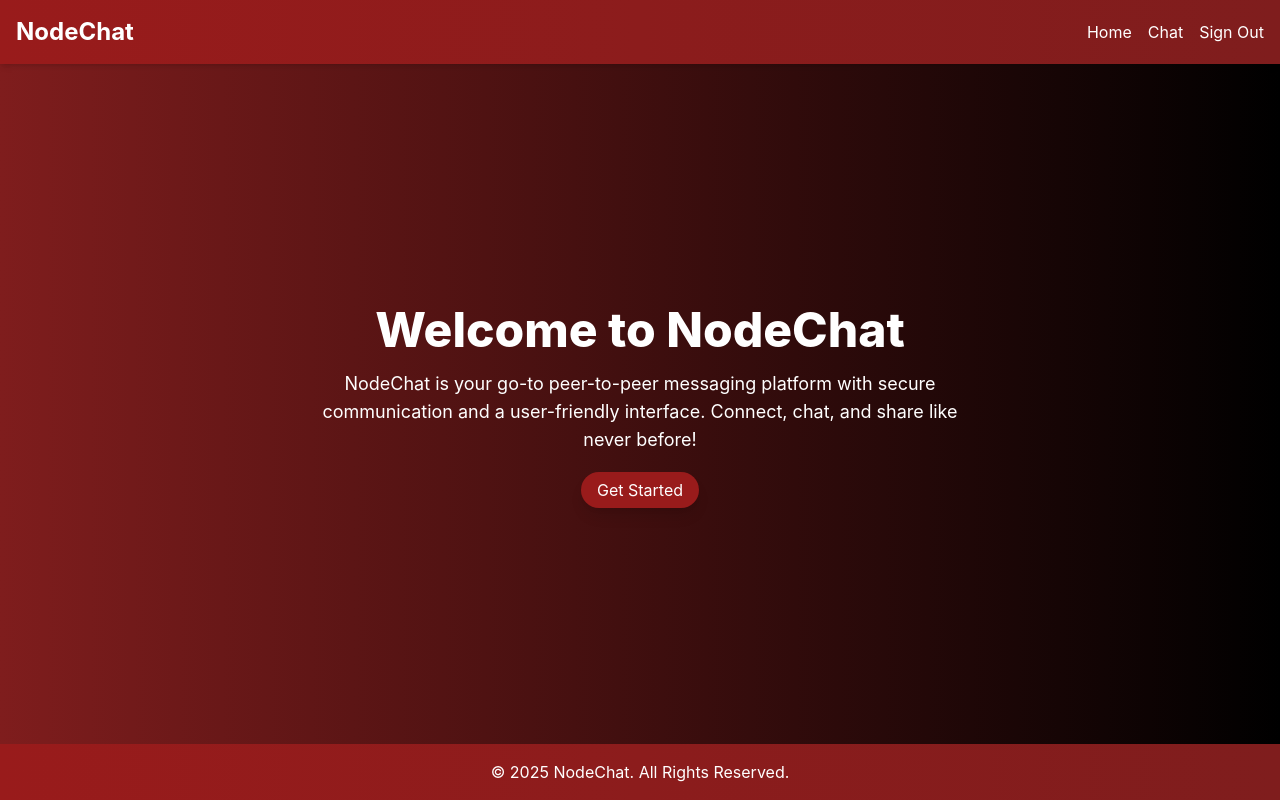
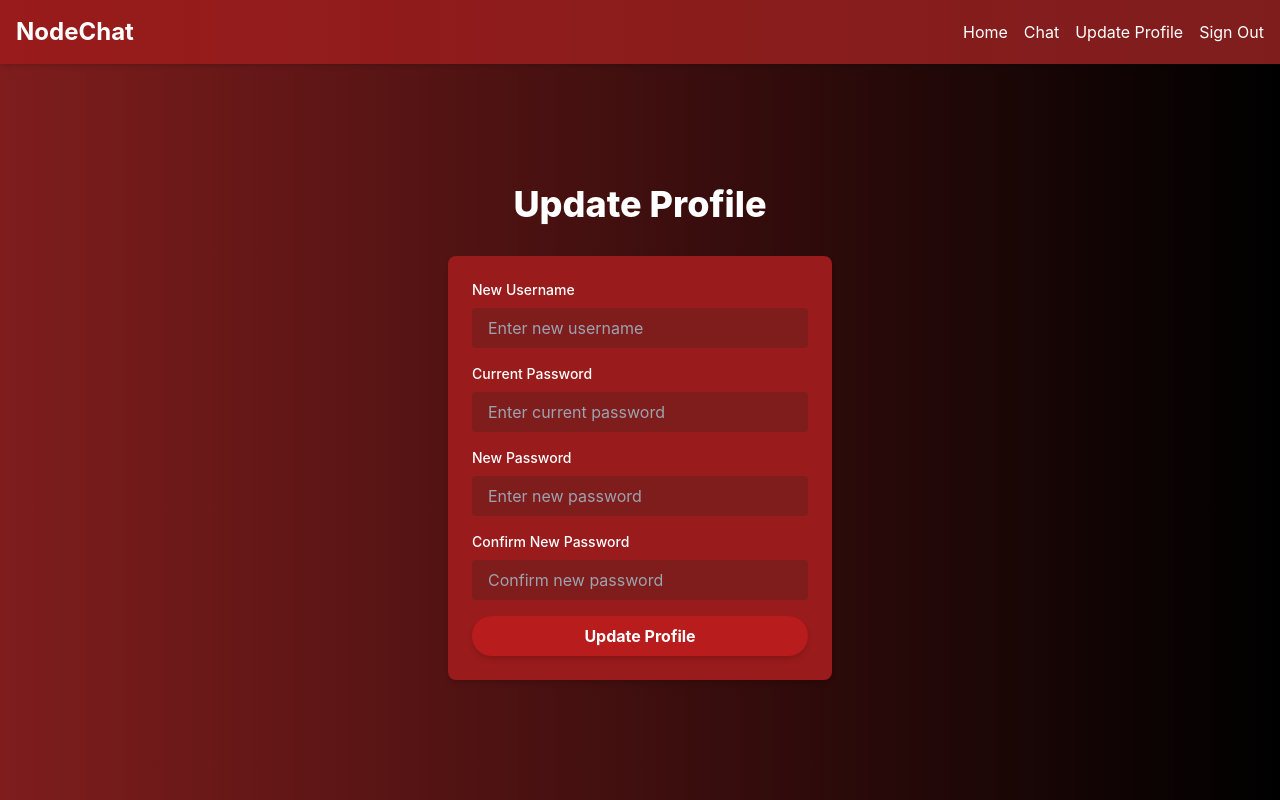
Before and after one commit to Ethan-Passino/NodeChat, a React (Create React App) app in the folder frontend/: page /update-profile in a window 1280 px wide. Before the commit this address led to /. Built offline with nearby package versions, Linux system fonts and the light colour scheme; sample sign-in values are in the browser's storage.

Commit message:
Update Profile Page + bug fixes...

```diff
--- a/frontend/src/App.js
+++ b/frontend/src/App.js
@@ -4,29 +4,31 @@ import './App.css';
 import HomePage from './pages/HomePage';
 import SignupPage from './pages/SignupPage';
 import LoginPage from './pages/LoginPage';
+import UpdateProfilePage from './pages/UpdateProfile';
 
 function App() {
-  // Initialize authentication state from localStorage
   const [isLoggedIn, setIsLoggedIn] = useState(() => {
     const storedStatus = localStorage.getItem('isLoggedIn');
     return storedStatus === 'true'; // Convert string to boolean
   });
 
-  const handleLogin = () => {
+  const [userId, setUserId] = useState(() => localStorage.getItem('userId'));
+  const handleLogin = (id) => {
     setIsLoggedIn(true);
-    localStorage.setItem('isLoggedIn', 'true'); // Persist to localStorage
+    localStorage.setItem('isLoggedIn', 'true');
   };
 
   const handleLogout = () => {
     setIsLoggedIn(false);
-    localStorage.setItem('isLoggedIn', 'false'); // Clear from localStorage
+    setUserId(null);
+    localStorage.removeItem('isLoggedIn');
+    localStorage.removeItem('userId');
   };
 
-  // Optional: Synchronize auth state when the app loads
   useEffect(() => {
-    const storedStatus = localStorage.getItem('isLoggedIn');
-    if (storedStatus === 'true') {
+    if (localStorage.getItem('isLoggedIn') === 'true') {
       setIsLoggedIn(true);
+      setUserId(localStorage.getItem('userId'));
     }
   }, []);
 
@@ -48,13 +50,16 @@ function App() {
         />
 
         {/* Protected Routes */}
-        {/* Example: Add protected routes here */}
-        {/* <Route
-          path="/chat"
-          element={isLoggedIn ? <ChatPage /> : <Navigate to="/login" replace />}
-        /> */}
+        <Route
+          path="/update-profile"
+          element={isLoggedIn ? (
+            <UpdateProfilePage handleLogout={handleLogout} />
+          ) : (
+            <Navigate to="/login" replace />
+          )}
+        />
 
-        {/* Catch-All Redirect to Home */}
+        {/* Catch-All Redirect */}
         <Route path="*" element={<Navigate to="/" replace />} />
       </Routes>
     </Router>
--- a/frontend/src/components/NavBar.js
+++ b/frontend/src/components/NavBar.js
@@ -24,6 +24,16 @@ const Navbar = ({ isLoggedIn, handleLogout }) => {
                                     style={{ transition: 'transform 0.3s ease-in-out, color 0.3s ease-in-out' }}
                                 >
                                     Chat
+                                </a>
+                            </li>
+                            <li>
+                                <a
+                                    href="/update-profile"
+                                    className="text-white hover:text-red-400 transition duration-300 ease-in-out transform hover:scale-110"
+                                    style={{ transition: 'transform 0.3s ease-in-out, color 0.3s ease-in-out' }}
+
+                                >
+                                    Update Profile
                                 </a>
                             </li>
                             <li>
--- a/frontend/src/pages/LoginPage.js
+++ b/frontend/src/pages/LoginPage.js
@@ -38,9 +38,6 @@ const LoginPage = ({ setIsLoggedIn }) => {
         e.preventDefault();
 
         if (validateForm()) {
-            // Simulate a successful login
-            const newErrors = {};
-
             try {
                 const response = await fetch('http://localhost:2000/api/users/login', {
                     method: 'POST',
@@ -52,24 +49,23 @@ const LoginPage = ({ setIsLoggedIn }) => {
                 });
 
                 const data = await response.json();
+                console.log(data);
 
-                if(response.ok) {
-                    setIsLoggedIn(true); // Update isLoggedIn state in App.js
+                if (response.ok) {
+                    localStorage.setItem('isLoggedIn', 'true');
+                    localStorage.setItem('userId', data.userId); // Save the userId from the API response
+                    setIsLoggedIn(true);
                     navigate('/');
                 } else {
-                    newErrors.password = data.message || "Invalid email or password";
-                    setErrors(newErrors);
+                    setErrors({ password: data.message || 'Invalid email or password.' });
                 }
             } catch (error) {
-                newErrors.password = 'An error occured. Please try again later.';
-                setErrors(newErrors);
+                setErrors({ password: 'An error occurred. Please try again later.' });
                 console.error('Login Error:', error);
             }
-
-        } else {
-            console.log("Validation failed:", errors);
         }
     };
+
 
     return (
         <div className="bg-gradient-to-r from-red-900 to-black min-h-screen flex flex-col text-white">
--- /dev/null
+++ b/frontend/src/pages/UpdateProfile.js
@@ -0,0 +1,136 @@
+import React, { useState } from 'react';
+import { useNavigate } from 'react-router-dom';
+import NavBar from '../components/NavBar';
+
+const UpdateProfilePage = ( {handleLogout} ) => {
+    const userId = localStorage.getItem('userId');
+    const isLoggedIn = localStorage.getItem('isLoggedIn') === 'true';
+    const [formData, setFormData] = useState({
+        newUsername: '',
+        currentPassword: '',
+        newPassword: '',
+        confirmNewPassword: '',
+    });
+    const [message, setMessage] = useState('');
+    const [errors, setErrors] = useState({});
+
+    const handleChange = (e) => {
+        const { name, value } = e.target;
+        setFormData({ ...formData, [name]: value });
+    };
+
+    const validateForm = () => {
+        const newErrors = {};
+
+        if (formData.newPassword !== formData.confirmNewPassword) {
+            newErrors.newPassword = "Passwords do not match.";
+        }
+
+        const passwordRegex = /^(?=.*[a-z])(?=.*[A-Z])(?=.*\d)(?=.*[!@#$%^&*])[A-Za-z\d!@#$%^&*]{8,}$/;
+        if (formData.newPassword && !passwordRegex.test(formData.newPassword)) {
+            newErrors.newPassword = "Password must be at least 8 characters long, include an uppercase letter, a lowercase letter, a number, and a special character.";
+        }
+
+        setErrors(newErrors);
+        return Object.keys(newErrors).length === 0;
+    };
+
+    const handleSubmit = async (e) => {
+        e.preventDefault();
+
+        if (validateForm()) {
+            try {
+                const response = await fetch(`http://localhost:2000/api/users/${userId}`, {
+                    method: 'PUT',
+                    headers: { 'Content-Type': 'application/json' },
+                    body: JSON.stringify({
+                        newUsername: formData.newUsername,
+                        currentPassword: formData.currentPassword,
+                        newPassword: formData.newPassword,
+                    }),
+                });
+
+                const data = await response.json();
+                if (response.ok) {
+                    setMessage('Profile updated successfully!');
+                } else {
+                    setErrors({ general: data.message || 'Error updating profile.' });
+                }
+            } catch (error) {
+                setErrors({ general: 'An error occurred. Please try again later.' });
+                console.error('Update error:', error);
+            }
+        }
+    };
+
+    return (
+        <div className="bg-gradient-to-r from-red-900 to-black min-h-screen flex flex-col text-white">
+            <NavBar isLoggedIn={isLoggedIn} handleLogout={handleLogout}/>
+            <div className="flex-grow flex flex-col items-center justify-center">
+                <h1 className="text-4xl font-extrabold mb-8">Update Profile</h1>
+                <form className="bg-red-800 p-6 rounded-lg shadow-md w-96 space-y-4" onSubmit={handleSubmit}>
+                    <div>
+                        <label htmlFor="newUsername" className="block text-sm font-medium mb-2">New Username</label>
+                        <input
+                            type="text"
+                            id="newUsername"
+                            name="newUsername"
+                            value={formData.newUsername}
+                            onChange={handleChange}
+                            className="w-full px-4 py-2 rounded bg-red-900 text-white placeholder-gray-400 focus:outline-none focus:ring-2 focus:ring-red-500"
+                            placeholder="Enter new username"
+                        />
+                    </div>
+                    <div>
+                        <label htmlFor="currentPassword" className="block text-sm font-medium mb-2">Current Password</label>
+                        <input
+                            type="password"
+                            id="currentPassword"
+                            name="currentPassword"
+                            value={formData.currentPassword}
+                            onChange={handleChange}
+                            className="w-full px-4 py-2 rounded bg-red-900 text-white placeholder-gray-400 focus:outline-none focus:ring-2 focus:ring-red-500"
+                            placeholder="Enter current password"
+                            required
+                        />
+                    </div>
+                    <div>
+                        <label htmlFor="newPassword" className="block text-sm font-medium mb-2">New Password</label>
+                        <input
+                            type="password"
+                            id="newPassword"
+                            name="newPassword"
+                            value={formData.newPassword}
+                            onChange={handleChange}
+                            className="w-full px-4 py-2 rounded bg-red-900 text-white placeholder-gray-400 focus:outline-none focus:ring-2 focus:ring-red-500"
+                            placeholder="Enter new password"
+                        />
+                    </div>
+                    <div>
+                        <label htmlFor="confirmNewPassword" className="block text-sm font-medium mb-2">Confirm New Password</label>
+                        <input
+                            type="password"
+                            id="confirmNewPassword"
+                            name="confirmNewPassword"
+                            value={formData.confirmNewPassword}
+                            onChange={handleChange}
+                            className="w-full px-4 py-2 rounded bg-red-900 text-white placeholder-gray-400 focus:outline-none focus:ring-2 focus:ring-red-500"
+                            placeholder="Confirm new password"
+                        />
+                    </div>
+                    {errors.newPassword && <p className="text-red-400 text-sm">{errors.newPassword}</p>}
+                    {errors.general && <p className="text-red-400 text-sm">{errors.general}</p>}
+                    <button
+                        type="submit"
+                        className="w-full bg-red-700 hover:bg-red-600 text-white font-bold py-2 px-4 rounded-full shadow-md transition duration-300 transform hover:scale-105"
+                    >
+                        Update Profile
+                    </button>
+                </form>
+                {message && <p className="text-green-400 mt-4">{message}</p>}
+            </div>
+        </div>
+    );
+};
+
+export default UpdateProfilePage;
```
Also changed, not shown: 2 other files (tests, documents, lock files or other folders).
